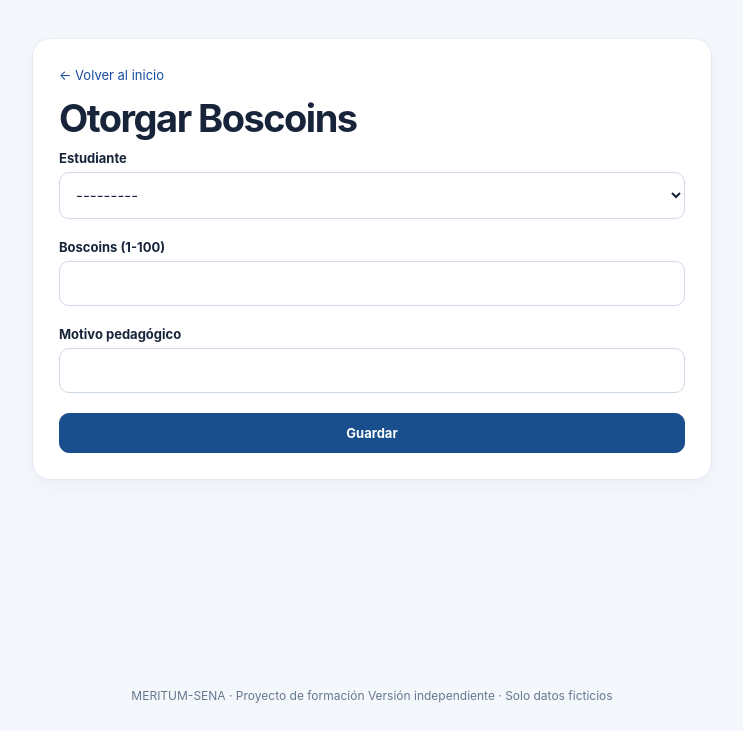
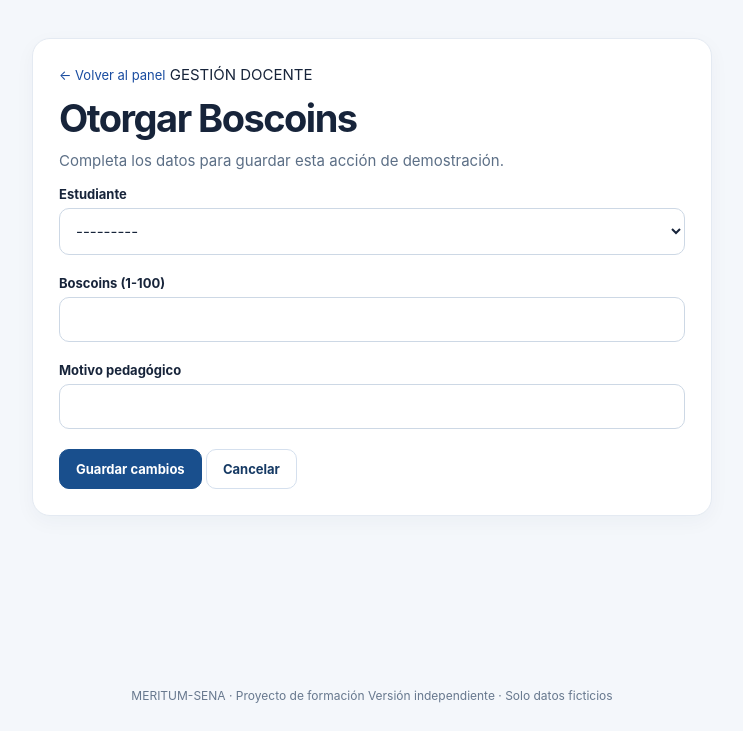
Before and after one commit to matepraxis/Meritum-SENA, a Django app: page /boscoins/otorgar/ in a window 1280 px wide. Shown: the part 116-847 px from the top of the page, without its empty margins (268-1011 px from the left). Run offline with Django 5.2, Linux system fonts and the light colour scheme; the visitor is signed in with stand-in values (Sample User, id 1); data comes from the database, SQL or seed files in the repository; data that the repository does not hold is empty.

Commit message:
PR3: rediseñar aula/templates/aula/formulario.html

```diff
--- a/aula/templates/aula/formulario.html
+++ b/aula/templates/aula/formulario.html
@@ -2,15 +2,25 @@
 {% block titulo %}{{ titulo }} · Meritum-SENA{% endblock %}
 {% block contenido %}
 <section class="tarjeta formulario">
-  <a href="{% url 'inicio' %}" class="volver">← Volver al inicio</a>
+  <a href="{% url 'inicio' %}" class="volver">← Volver al panel</a>
+  <span class="sobretitulo">GESTIÓN DOCENTE</span>
   <h1>{{ titulo }}</h1>
-  <form method="post">
+  <p class="form-descripcion">Completa los datos para guardar esta acción de demostración.</p>
+  <form method="post" class="form-pila">
     {% csrf_token %}
     {{ form.non_field_errors }}
     {% for campo in form %}
-      <div class="campo"><label for="{{ campo.id_for_label }}">{{ campo.label }}</label>{{ campo }}{% if campo.help_text %}<small>{{ campo.help_text }}</small>{% endif %}{{ campo.errors }}</div>
+      <div class="campo">
+        <label for="{{ campo.id_for_label }}">{{ campo.label }}</label>
+        {{ campo }}
+        {% if campo.help_text %}<small>{{ campo.help_text }}</small>{% endif %}
+        {{ campo.errors }}
+      </div>
     {% endfor %}
-    <button class="boton primario" type="submit">Guardar</button>
+    <div class="form-acciones">
+      <button class="boton primario" type="submit">Guardar cambios</button>
+      <a class="boton secundario" href="{% url 'inicio' %}">Cancelar</a>
+    </div>
   </form>
 </section>
 {% endblock %}
```
